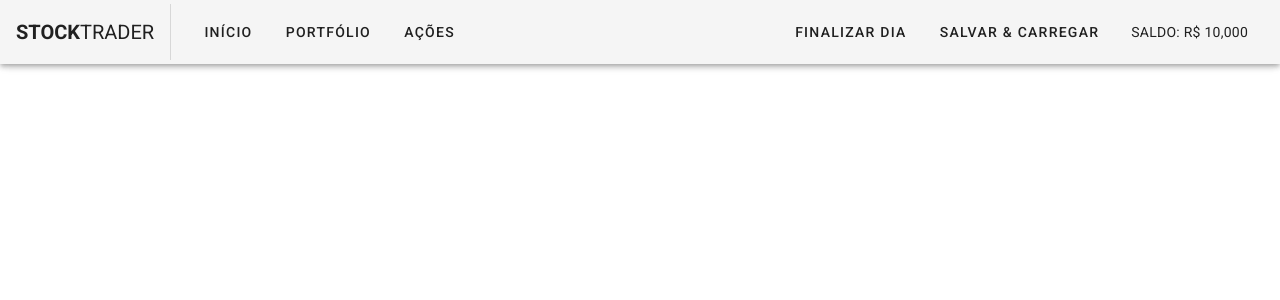
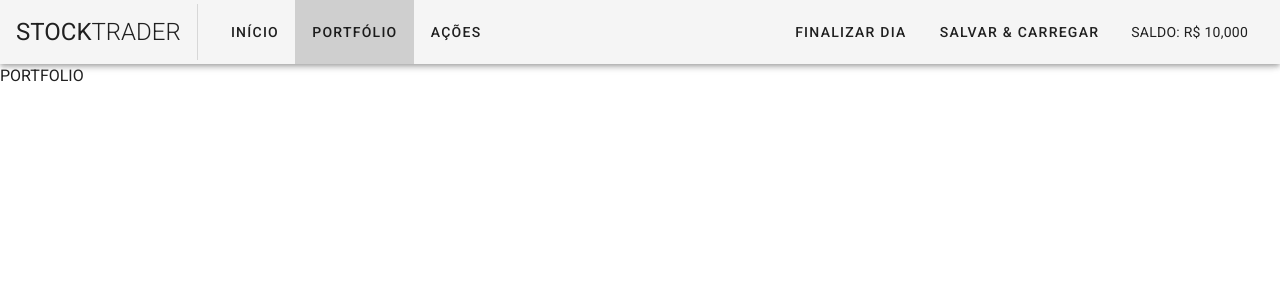
Before and after one commit to douglaswmartins/stock-trader, a Vue app: page /portfolio in a window 1280 px wide. Shown: the top 300 px of the page. Built offline with nearby package versions, Linux system fonts and the light colour scheme.

Commit message:
Feito o header

```diff
--- a/src/App.vue
+++ b/src/App.vue
@@ -1,55 +1,20 @@
 <template>
   <v-app>
-    <v-app-bar app >
-      <v-toolbar-title>
-        <strong>STOCK</strong>TRADER
-      </v-toolbar-title>
+    <Header/>
 
-      <v-divider class="mx-4" vertical></v-divider>
-
-      <v-toolbar-items>
-        <v-btn text v-for="item in navItems" :key="item.title">
-          {{ item.title }}
-        </v-btn>
-      </v-toolbar-items>
-
-      <v-spacer></v-spacer>
-
-      <v-toolbar-items>
-        <v-btn text>
-          Finalizar dia
-        </v-btn>
-
-        <v-btn text>
-          salvar & carregar
-        </v-btn>
-
-        <div class="text-uppercase px-4 align-self-center body-2">
-          saldo: R$ 10,000
-        </div>
-
-      </v-toolbar-items>
-
-    </v-app-bar>
-
-    <v-content>
-      <!-- <router-view></router-view> -->
-    </v-content>
+    <v-main>
+      <router-view></router-view>
+    </v-main>
   </v-app>
 </template>
 
 <script>
+import Header from './template/Header';
 
 export default {
-  name: 'App',
-
+  components: {Header},
   data() {
     return {
-      navItems: [
-          { title: 'Início', path: '/' },
-          { title: 'Portfólio', path: '/' },
-          { title: 'Ações', path: '/' }
-     ]
     }
   },
 };
--- /dev/null
+++ b/src/template/Header.vue
@@ -0,0 +1,74 @@
+<template>
+  <v-app-bar app>
+    <v-toolbar-title class="headline text-uppercase">
+      <span>Stock</span>
+      <span class="font-weight-light">Trader</span>
+    </v-toolbar-title>
+
+    <v-divider class="mx-4" vertical></v-divider>
+
+    <v-toolbar-items>
+      <v-btn
+        text
+        v-for="item in navItems"
+        :key="item.title"
+        :to="item.path"
+      >
+        {{ item.title }}
+      </v-btn>
+    </v-toolbar-items>
+
+    <v-spacer></v-spacer>
+
+    <v-toolbar-items>
+      <v-btn text>
+        Finalizar dia
+      </v-btn>
+
+      <v-menu offset-y>
+        <template v-slot:activator="{ on, attrs }">
+          <v-btn
+            text
+            v-bind="attrs"
+            v-on="on"
+          >
+            salvar & carregar
+          </v-btn>
+        </template>
+
+        <v-list>
+          <v-list-item>
+            <v-list-item-title>Salvar Dados</v-list-item-title>
+          </v-list-item>
+          <v-list-item>
+            <v-list-item-title>Carregar Dados</v-list-item-title>
+          </v-list-item>
+        </v-list>
+      </v-menu>
+
+      <div class="text-uppercase px-4 align-self-center body-2">
+        saldo: R$ 10,000
+      </div>
+
+    </v-toolbar-items>
+
+  </v-app-bar>
+</template>
+
+<script>
+export default {
+  data() {
+    return {
+      navItems: [
+        { title: 'Início', path: '/' },
+        { title: 'Portfólio', path: '/portfolio' },
+        { title: 'Ações', path: '/actions' }
+      ]
+    }
+  },
+}
+</script>
+
+<style scoped>
+
+</style>
--- a/src/views/Actions.vue
+++ b/src/views/Actions.vue
@@ -0,0 +1,15 @@
+<template>
+  <div>
+ACTION
+  </div>
+</template>
+
+<script>
+  export default {
+
+  }
+</script>
+
+<style scoped>
+
+</style>
--- a/src/views/Home.vue
+++ b/src/views/Home.vue
@@ -0,0 +1,15 @@
+<template>
+  <div>
+HOME
+  </div>
+</template>
+
+<script>
+  export default {
+
+  }
+</script>
+
+<style scoped>
+
+</style>
--- a/src/views/Portfolio.vue
+++ b/src/views/Portfolio.vue
@@ -0,0 +1,15 @@
+<template>
+  <div>
+PORTFOLIO
+  </div>
+</template>
+
+<script>
+  export default {
+
+  }
+</script>
+
+<style scoped>
+
+</style>
```
